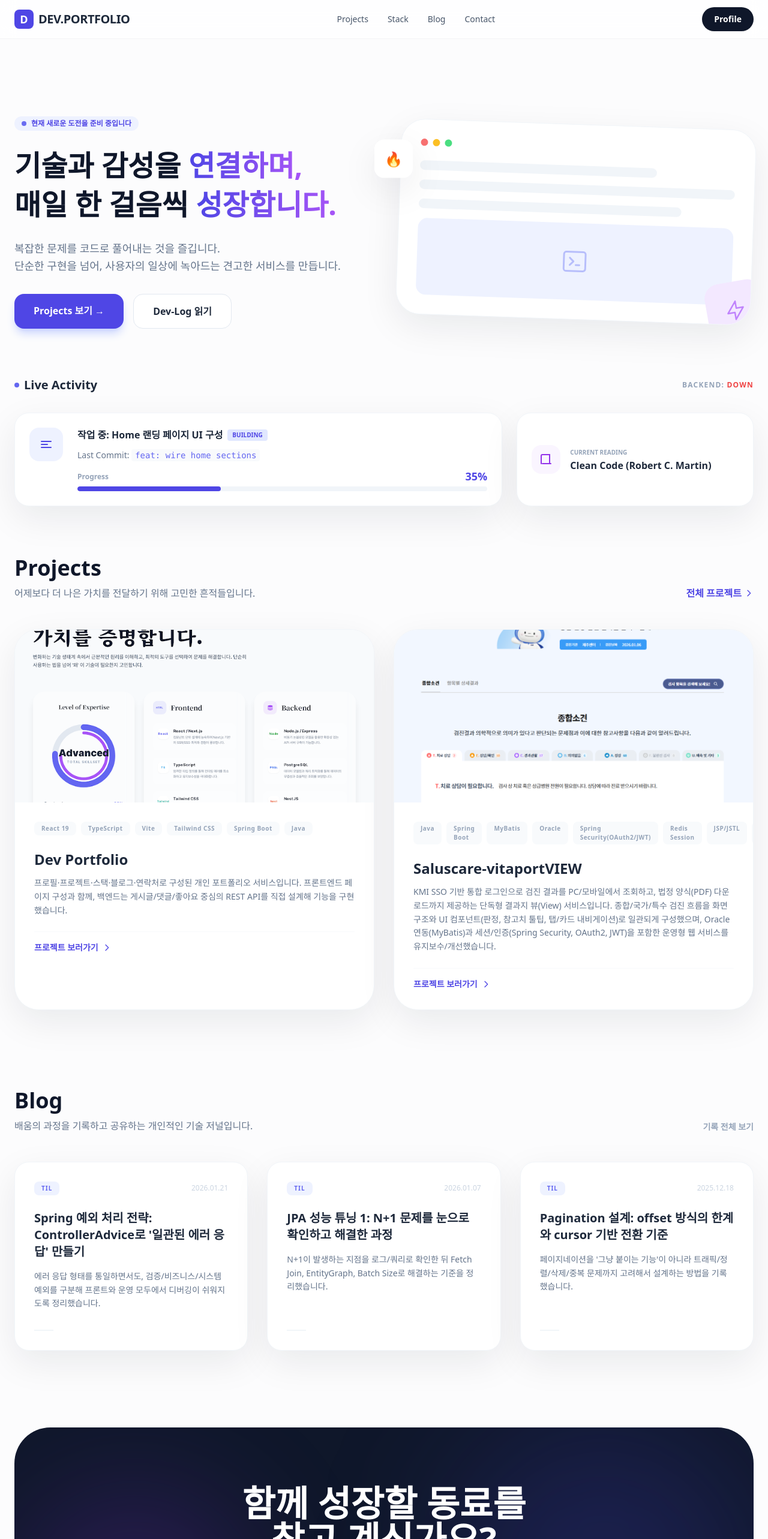
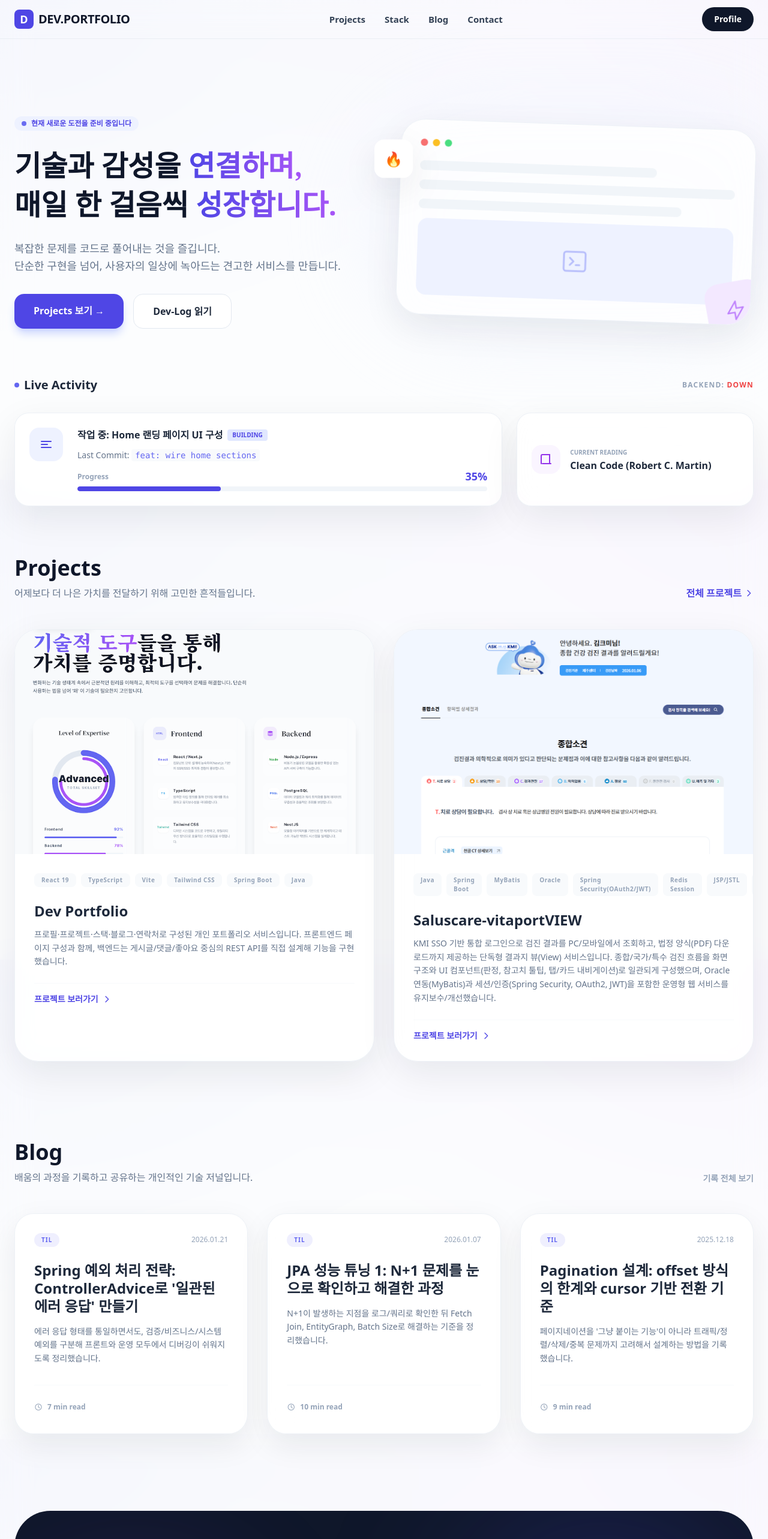
Before and after one commit to Hyeyeon-Ko/dev-portfolio, a React (Vite) app in the folder frontend/: page / in a window 1280 px wide. Shown: the top 2566 px of the page at 60% size. Built offline with nearby package versions, Linux system fonts and the light colour scheme; no server answers; a web font is replaced by a local one.

Commit message:
Style: modify design

```diff
--- a/frontend/src/components/contact/ContactHero.tsx
+++ b/frontend/src/components/contact/ContactHero.tsx
@@ -32,7 +32,7 @@ export default function ContactHero() {
         {CONTACT_HERO.badge}
       </div>
 
-      <h1 className="text-5xl lg:text-7xl font-serif font-black leading-[1.1] text-slate-900 mb-8">
+      <h1 className="text-5xl lg:text-6xl font-serif font-black leading-[1.1] text-slate-900">
         {CONTACT_HERO.titleLine1} <br />
         <span className="text-gradient">{CONTACT_HERO.titleLine2}</span>
       </h1>
--- a/frontend/src/components/home/BlogSection.tsx
+++ b/frontend/src/components/home/BlogSection.tsx
@@ -1,6 +1,8 @@
 import React from "react";
 import { BLOG_POSTS } from "../../constants/blog/mockBlog";
 import { Link } from "react-router-dom";
+
+import PostCard from "../blog/PostCard";
 
 function parseBlogDateToNumber(date: string): number {
   // Expected format: YYYY.MM.DD
@@ -29,33 +31,7 @@ const BlogSection: React.FC = () => {
 
       <div className="grid md:grid-cols-3 gap-8">
         {latestPosts.map((post) => (
-          <Link
-            key={post.id}
-            to={`/blog/${post.id}`}
-            className="bg-white rounded-3xl p-8 border border-slate-100 card-shadow flex flex-col hover:-translate-y-2 transition-all group"
-          >
-            <div className="flex items-center justify-between mb-6">
-              <span
-                className={`px-3 py-1 rounded-lg text-[10px] font-black tracking-widest ${
-                  post.category === "TIL"
-                    ? "bg-indigo-50 text-indigo-500"
-                    : post.category === "Retrospective"
-                      ? "bg-purple-50 text-purple-500"
-                      : "bg-emerald-50 text-emerald-500"
-                }`}
-              >
-                {post.category}
-              </span>
-              <span className="text-xs text-slate-300 font-medium">{post.date}</span>
-            </div>
-            <h3 className="text-xl font-bold text-slate-800 mb-4 group-hover:text-indigo-600 transition-colors">
-              {post.title}
-            </h3>
-            <p className="text-slate-500 text-sm leading-relaxed mb-8 flex-grow">
-              {post.excerpt}
-            </p>
-            <div className="h-0.5 w-8 bg-slate-100 group-hover:w-full transition-all duration-300" />
-          </Link>
+          <PostCard key={post.id} post={post} />
         ))}
       </div>
     </section>
--- a/frontend/src/components/home/HomeHero.tsx
+++ b/frontend/src/components/home/HomeHero.tsx
@@ -11,7 +11,7 @@ const HomeHero: React.FC = () => {
           <span>현재 새로운 도전을 준비 중입니다</span>
         </div>
 
-        <h1 className="text-4xl md:text-5xl font-bold text-slate-900 break-keep">
+        <h1 className="text-5xl md:text-5xl font-serif font-black text-slate-900 break-keep">
             <span className="block leading-[1.10]">
                 기술과 감성을 <span className="gradient-text">연결하며,</span>
             </span>
@@ -43,7 +43,7 @@ const HomeHero: React.FC = () => {
 
       <div className="relative">
         <div className="absolute -z-10 top-1/2 left-1/2 -translate-x-1/2 -translate-y-1/2 w-[120%] h-[120%] bg-indigo-50 rounded-full blur-3xl opacity-50"></div>
-        <div className="relative bg-white rounded-[40px] p-8 card-shadow border border-slate-100 overflow-hidden transform rotate-2 hover:rotate-0 transition-transform duration-700">
+        <div className="relative glass-card rounded-[40px] p-8 card-shadow overflow-hidden transform rotate-2 hover:rotate-0 transition-transform duration-700">
           <div className="flex items-center space-x-2 mb-6">
             <div className="w-3 h-3 rounded-full bg-red-400"></div>
             <div className="w-3 h-3 rounded-full bg-amber-400"></div>
--- a/frontend/src/components/home/LiveActivity.tsx
+++ b/frontend/src/components/home/LiveActivity.tsx
@@ -32,7 +32,7 @@ const LiveActivity: React.FC = () => {
       </div>
 
       <div className="grid md:grid-cols-3 gap-6">
-        <div className="md:col-span-2 bg-white rounded-3xl p-6 border border-slate-100 card-shadow flex items-start space-x-6">
+        <div className="md:col-span-2 glass-card rounded-3xl p-6 card-shadow flex items-start space-x-6">
           <div className="w-14 h-14 bg-indigo-50 rounded-2xl flex items-center justify-center text-indigo-600 flex-shrink-0">
             <Icons.Project />
           </div>
@@ -70,7 +70,7 @@ const LiveActivity: React.FC = () => {
           </div>
         </div>
 
-        <div className="bg-white rounded-3xl p-6 border border-slate-100 card-shadow flex items-center space-x-4">
+        <div className="glass-card rounded-3xl p-6 card-shadow flex items-center space-x-4">
           <div className="w-12 h-12 bg-purple-50 rounded-2xl flex items-center justify-center text-purple-600">
             <Icons.Reading />
           </div>
--- a/frontend/src/components/home/ProjectsSection.tsx
+++ b/frontend/src/components/home/ProjectsSection.tsx
@@ -26,14 +26,14 @@ const ProjectsSection: React.FC = () => {
 
       <div className="grid md:grid-cols-2 gap-8">
         {latestProjects.map((project) => (
-          <div key={project.id} className="group bg-white rounded-[40px] border border-slate-100 card-shadow overflow-hidden hover:-translate-y-2 transition-all duration-300">
-            <div className="h-72 overflow-hidden relative">
+          <div key={project.id} className="group glass-card rounded-[40px] card-shadow overflow-hidden hover:-translate-y-2 transition-all duration-300">
+            <div className="relative aspect-[16/10] overflow-hidden">
               <img
                 src={project.imageUrl}
                 alt={project.title}
-                className="w-full h-full object-cover group-hover:scale-105 transition-transform duration-700"
+                className="w-full h-full object-cover group-hover:scale-110 transition-transform duration-1000"
               />
-              <div className="absolute inset-0 bg-gradient-to-t from-black/40 to-transparent opacity-0 group-hover:opacity-100 transition-opacity"></div>
+              <div className="absolute inset-0 bg-gradient-to-t from-[#0f172a]/80 via-[#0f172a]/20 to-transparent opacity-0 group-hover:opacity-100 transition-opacity duration-500"></div>
             </div>
             <div className="p-8 space-y-6">
               <div className="flex gap-2">
--- a/frontend/src/components/layout/Header.tsx
+++ b/frontend/src/components/layout/Header.tsx
@@ -9,28 +9,30 @@ const navItems = [
 
 export default function Header() {
   return (
-    <header className="fixed top-0 left-0 right-0 z-50 glass-nav border-b border-gray-100">
+    <header className="fixed top-0 left-0 right-0 z-50 bg-transparent border-b border-slate-200/60">
       <div className="max-w-7xl mx-auto px-6 h-16 flex items-center justify-between">
         {/* Brand */}
         <NavLink to="/" className="flex items-center space-x-2">
           <div className="w-8 h-8 bg-indigo-600 rounded-lg flex items-center justify-center text-white font-bold text-lg">
             D
           </div>
-          <span className="font-bold text-xl tracking-tight text-slate-800 uppercase">
+          <span className="font-black text-[20px] tracking-tight text-slate-900 uppercase">
             DEV.PORTFOLIO
           </span>
         </NavLink>
 
         {/* Nav */}
-        <nav className="hidden md:flex items-center space-x-8 text-sm font-medium text-slate-600">
+        <nav className="hidden md:flex items-center gap-2 text-[15px] font-semibold text-slate-700">
           {navItems.map((item) => (
             <NavLink
               key={item.to}
               to={item.to}
               className={({ isActive }) =>
                 [
-                  "transition-colors",
-                  isActive ? "text-indigo-600" : "hover:text-indigo-600",
+                  "px-3 py-1.5 rounded-full transition-colors",
+                  isActive
+                    ? "text-slate-900 bg-slate-900/5"
+                    : "hover:text-slate-900 hover:bg-slate-900/5",
                 ].join(" ")
               }
             >
--- a/frontend/src/components/stack/StackHero.tsx
+++ b/frontend/src/components/stack/StackHero.tsx
@@ -8,7 +8,7 @@ export default function StackHero() {
           {STACK_HERO.badge}
         </div>
 
-        <h1 className="text-5xl lg:text-7xl font-serif font-black leading-[1.15] text-slate-900">
+        <h1 className="text-5xl lg:text-6xl font-serif font-black leading-[1.15] text-slate-900">
           <span className="text-gradient">{STACK_HERO.titleLine1}</span>
           <br />
           {STACK_HERO.titleLine2}
--- a/frontend/src/index.css
+++ b/frontend/src/index.css
@@ -19,14 +19,14 @@
 
 @layer components {
   .glass-nav {
-    background: rgba(255, 255, 255, 0.7);
+    background: rgba(255, 255, 255, 0.82);
     backdrop-filter: blur(12px);
     -webkit-backdrop-filter: blur(12px);
   }
 
   /* 레퍼런스에서 쓰던 glass-card */
   .glass-card {
-    @apply bg-white/60 backdrop-blur-xl border border-white/40 shadow-sm;
+    @apply bg-white/80 backdrop-blur-xl border border-slate-200/60 shadow-[0_18px_50px_rgba(15,23,42,0.08)];
   }
 
   .section-divider {
--- a/frontend/src/layouts/MainLayout.tsx
+++ b/frontend/src/layouts/MainLayout.tsx
@@ -11,7 +11,7 @@ export default function MainLayout() {
   }, [location.pathname]);
 
   return (
-    <div className="min-h-screen flex flex-col bg-[#fcfcfd]">
+    <div className="min-h-screen flex flex-col bg-white/50 backdrop-blur-xl">
       <Header />
       <main className="flex-grow pt-16">
         <Outlet />
--- a/frontend/src/pages/Profile.tsx
+++ b/frontend/src/pages/Profile.tsx
@@ -2,7 +2,6 @@ import ProfileHero from "../components/profile/ProfileHero";
 import KeyImpact from "../components/profile/KeyImpact";
 import Experience from "../components/profile/Experience";
 import EducationAwards from "../components/profile/EducationAwards";
-import ProfileCTA from "../components/profile/ProfileCTA.tsx";
 
 export default function Profile() {
   return (
@@ -11,7 +10,6 @@ export default function Profile() {
       <KeyImpact />
       <Experience />
       <EducationAwards />
-      <ProfileCTA />
     </div>
   );
 }
--- a/frontend/src/pages/Projects.tsx
+++ b/frontend/src/pages/Projects.tsx
@@ -21,7 +21,7 @@ export default function Projects() {
   }, [selectedCategory]);
 
   return (
-    <div className="max-w-5xl mx-auto px-6 py-16 lg:py-24">
+    <div className="max-w-7xl mx-auto px-6 py-16 lg:py-24">
       <section className="mb-20 text-center lg:text-left">
         <h1 className="text-5xl lg:text-6xl font-serif font-black mb-4">
           <span className="text-gradient">Projects</span>
```
Also changed, not shown: frontend/src/components/layout/Footer.tsx (+23 -13 lines).
